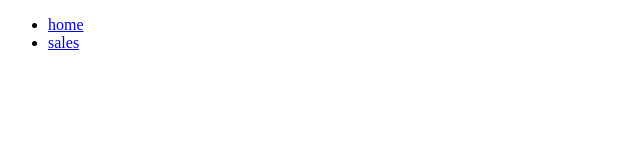
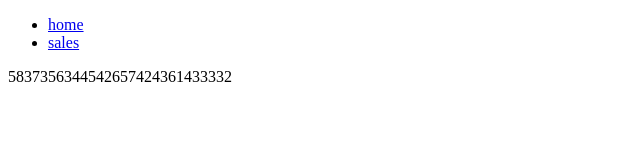
Before and after one commit to itsjustrobert/2021-07-27, a plain HTML site: page sales.html in a window 1280 px wide. Shown: the whole page, without its empty margins (0-640 px from the left). Drawn offline with Linux system fonts and the light colour scheme.

Commit message:
almost done

```diff
--- a/app.js
+++ b/app.js
@@ -1,11 +1,124 @@
-// console.log('your insanity test is passed');
+// tests
+// ---console.log('your insanity test is passed');
+//  alert("loaded your js");
+// sift throught the requirements.
 
-// sift throught the requirements.
-alert("loaded your js")
+// hours open array
+const businessHours = [
+  "6am",
+  "7am",
+  "8am",
+  "9am",
+  "10am",
+  "11am",
+  "12pm",
+  "1pm",
+  "2pm",
+  "3pm",
+  "4pm",
+  "5pm",
+  "6pm",
+  "7pm",
+];
+
 // make the first object
-let Seattle={
-// identify some properties
-minimumCustomers:23,
-maxCustomers:65,
-averageCookiesSold:6.3
+let Seattle = {
+  //---identify some properties
+  minimumCustomers: 23,
+
+  maximumCustomers: 65,
+
+  averageCookiesSold: 6.3,
+
+  customersPerHour: [],
+
+  cookiesSoldPerHour: [],
+
+  totalDailyCookies: 0,
+    // determine how many customers to expect per hour open
+// push random customers to customer per hour array
+ getCookiesSoldPerHour: function () {
+    this.totalDailyCookies=0;
+    for (let i = 0; i < this.customersPerHours.length; i++) {
+      let totalDailyCookies=Math.floor(this.customersPerHour[index]*this.averageCookiesSold);
+        }
+    },
+  // determine how many customers to expect per hour open
+// push random customers to customer per hour array
+  getCustomersPerHour: function () {
+    for (let i = 0; i < businessHours.length; i++) {
+      this.customersPerHour.push(
+        getRandomNumberOfCustomersAtAGivenRange(
+          this.minimumCustomers,
+          this.maximumCustomers
+        )
+      );
+    }
 }
+}
+
+
+
+// we need a generic function customized to our needs, so we can pass in the data we have
+// we need a random number of customers within range of data we were given
+function getRandomNumberOfCustomersAtAGivenRange(
+  minimumCustomers,
+  maxCustomers
+) {
+  return Math.floor(
+    Math.random() * (maxCustomers - minimumCustomers + 1) + minimumCustomers
+  );
+
+}
+// call the methods
+Seattle.getCustomersPerHour();
+
+for (let index = 0; index < Seattle.customersPerHour.length; index++) {
+
+    document.write(Seattle.customersPerHour[index]);
+}
+
+
+
+
+
+
+
+
+
+
+
+
+
+
+
+
+
+// // // make the 2nd object
+// // let Tokyo={
+// //     //---identify some properties
+// //   minimumCustomers:3,
+// //   maxCustomers:24,
+// //   averageCookiesSold:1.2
+// //   }
+// //   // make the 3rd object
+// // let Dubai={
+// //     //---identify some properties
+// //   minimumCustomers:11,
+// //   maxCustomers:38,
+// //   averageCookiesSold:3.7
+// //   }
+// //   // make the 4th object
+// // let Paris={
+// //   //---identify some properties
+// // minimumCustomers:20,
+// // maxCustomers:38,
+// // averageCookiesSold:3.3
+// // }
+// // // make the 5th object
+// // let Lima={
+// //     //---identify some properties
+// //   minimumCustomers:2,
+// //   maxCustomers:16,
+// //   averageCookiesSold:4.6
+// //   }
--- a/sales.html
+++ b/sales.html
@@ -4,7 +4,7 @@
     <meta charset="UTF-8">
     <meta http-equiv="X-UA-Compatible" content="IE=edge">
     <meta name="viewport" content="width=device-width, initial-scale=1.0">
-    <title>Document</title>
+    <title>SALES</title>
 </head>
 <body>
     <nav>
```
